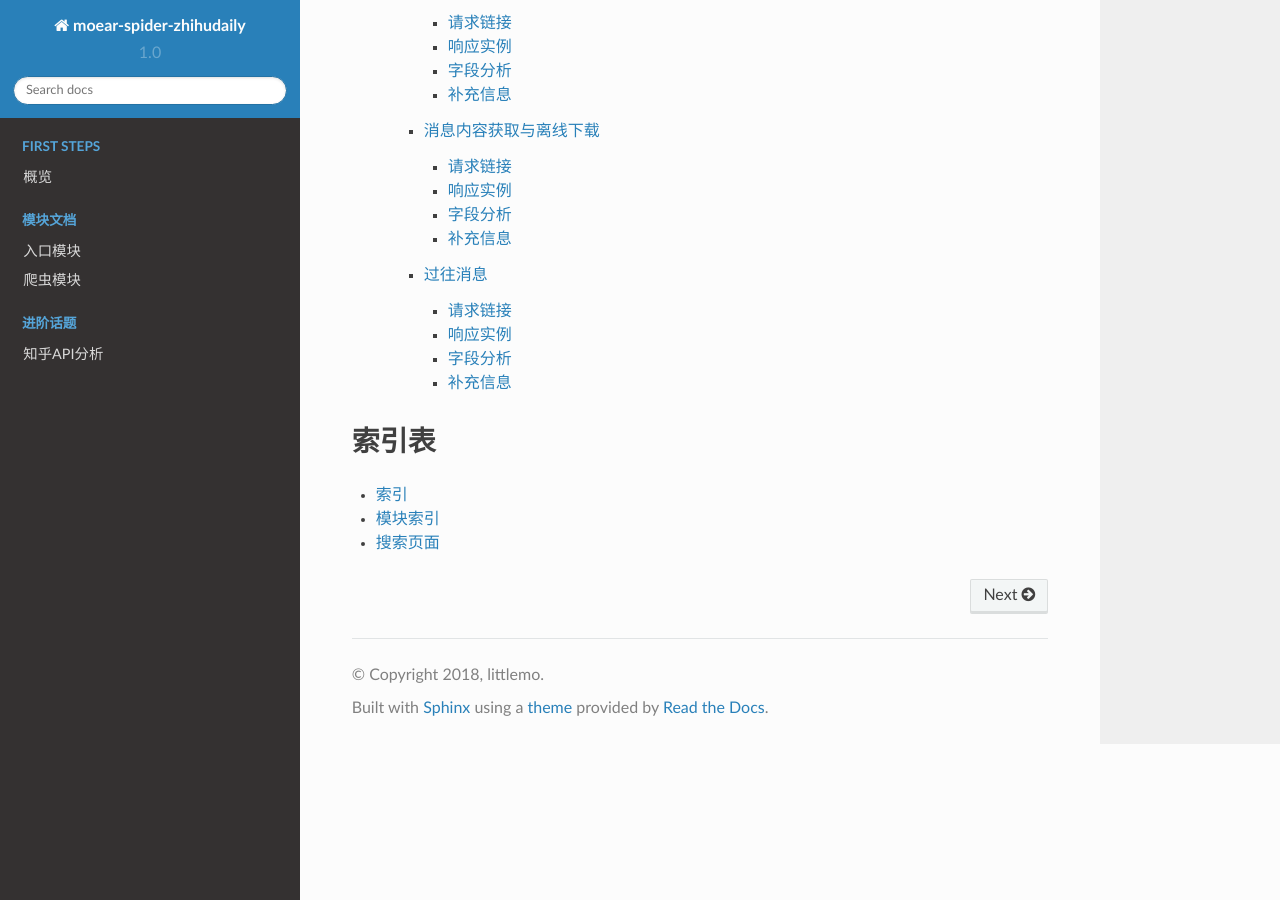
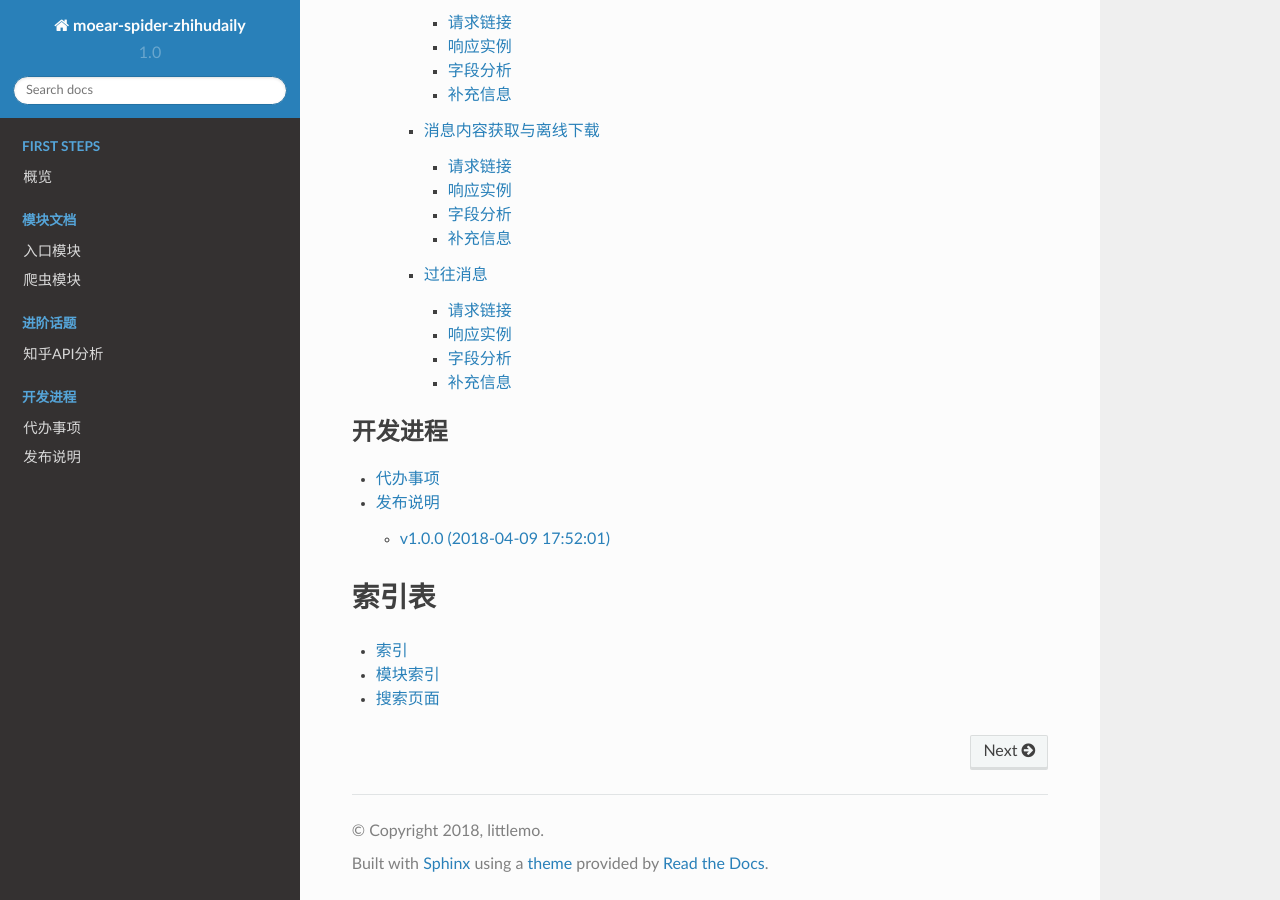
Before and after one commit to littlemo/moear-spider-zhihudaily, a Sphinx documentation site: the page built from docs/source/index.rst, in a window 1280 px wide and 900 px high, scrolled down 653 px. Built offline with Sphinx 7.4.7 and the Read the Docs theme 2.0.0, drawn with Linux system fonts in a browser that asks for light colours; formulas are drawn with MathJax 3.

Commit message:
F: 编写待办事项&发布说明文档，并添加到主索引页中

```diff
--- /dev/null
+++ b/docs/source/development/release.rst
@@ -0,0 +1,11 @@
+.. _development-release:
+
+========
+发布说明
+========
+
+v1.0.0 (2018-04-09 17:52:01)
+----------------------------
+
+#. 知乎日报文章爬取
+#. 对文章列表进行格式化，按是否 ``热闻`` 分类
--- /dev/null
+++ b/docs/source/development/todo.rst
@@ -0,0 +1,5 @@
+.. _development-todo:
+
+========
+代办事项
+========
--- a/docs/source/index.rst
+++ b/docs/source/index.rst
@@ -26,6 +26,13 @@ moear-spider-zhihudaily
    topics/zhihu_api_analysis
 
 
+.. toctree::
+   :caption: 开发进程
+
+   development/todo
+   development/release
+
+
 索引表
 ======
 
```
